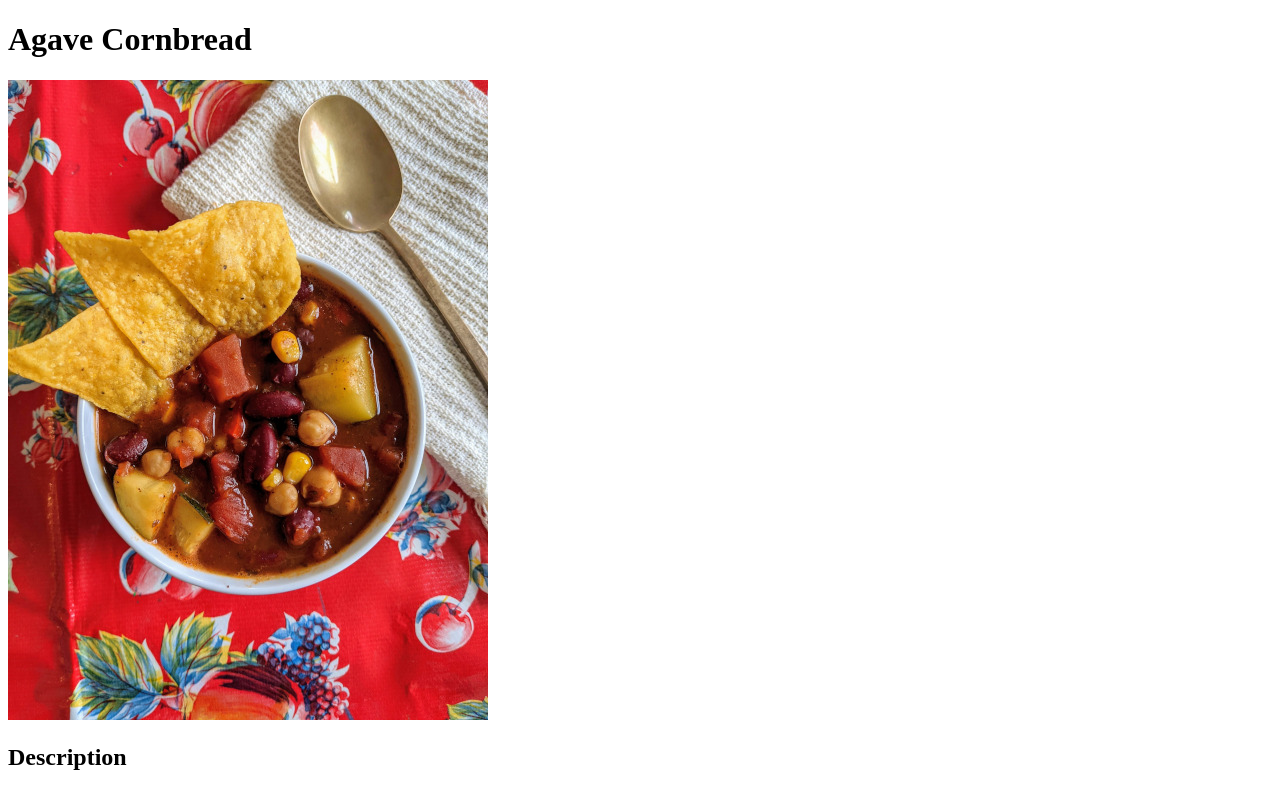
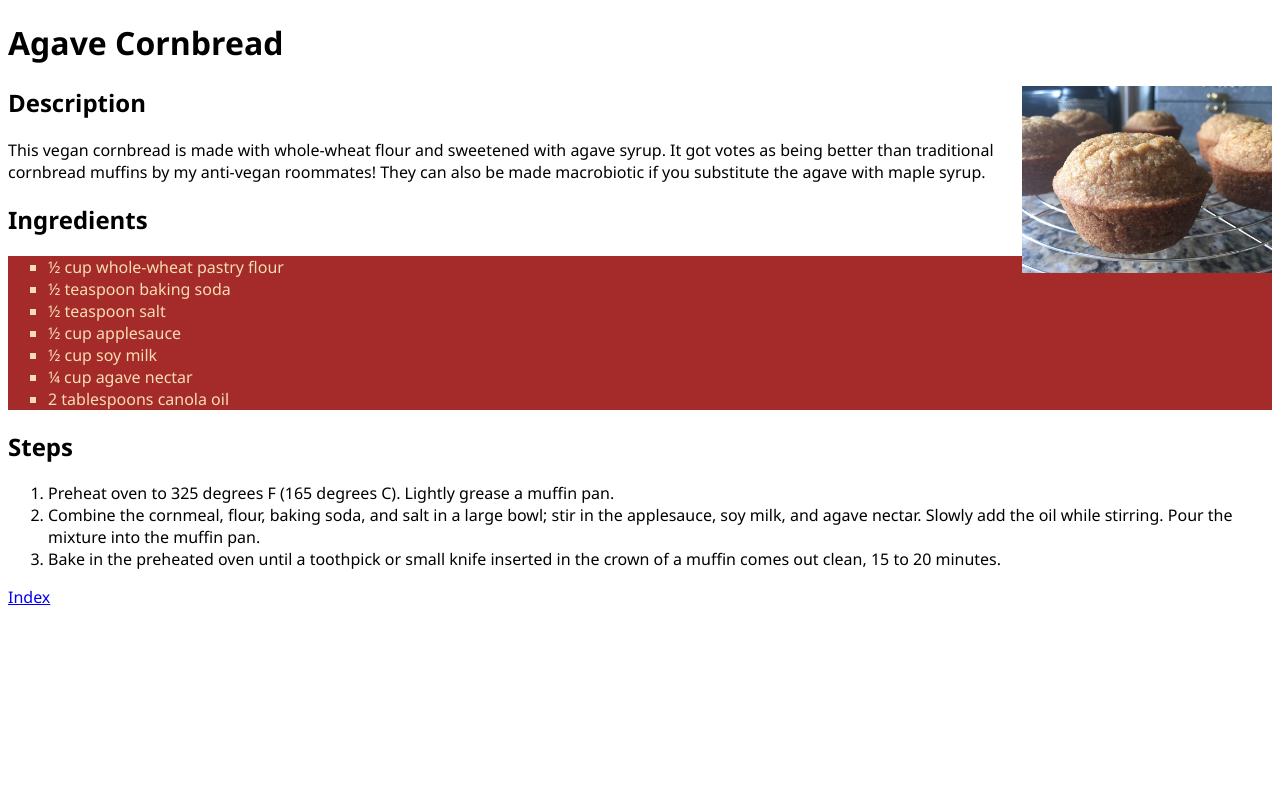
Before and after one commit to pedroleone/odin-recipes, a plain HTML site: page recipes/agave_cornbread.html in a window 1280 px wide. Shown: the top 788 px of the page. Drawn offline with Linux system fonts and the light colour scheme.

Commit message:
Finished CSS exercises

```diff
--- a/recipes/agave_cornbread.html
+++ b/recipes/agave_cornbread.html
@@ -3,14 +3,15 @@
     <head>
         <title>Agave Cornbread</title>
         <meta charset="UTF-8">
+        <link href="..\style.css" rel="stylesheet">
     </head>
     <body>
         <h1>Agave Cornbread</h1>
-        <img src="./img/chilli.jpg" alt="Agave Cornbread">
+        <img src="./img/agave_cornbread.jpg" alt="Agave Cornbread">
         <h2>Description</h2>
         <p>This vegan cornbread is made with whole-wheat flour and sweetened with agave syrup. It got votes as being better than traditional cornbread muffins by my anti-vegan roommates! They can also be made macrobiotic if you substitute the agave with maple syrup.</p>
         <h2>Ingredients</h2>
-        <ul>
+        <ul class="ingredients">
             <li>½ cup whole-wheat pastry flour</li>
             <li>½ teaspoon baking soda</li>
             <li>½ teaspoon salt</li>
--- a/style.css
+++ b/style.css
@@ -1,3 +1,21 @@
 body {
     font-family: 'Segoe UI', Tahoma, Geneva, Verdana, sans-serif;
 }
+
+ul.recipes {
+    list-style-type: square;
+    font-size: 1.3em;
+    font-weight: bolder;
+}
+
+img {
+    width: 250px;
+    height: auto;
+    float: right;
+}
+
+.ingredients {
+    list-style-type: square;
+    color: wheat;
+    background-color: brown;
+}
```
Also changed, not shown: index.html (+6 -4 lines), recipes/chilli.html (+2 -1 lines), recipes/french_onion.html (+2 -1 lines), recipes/ginger_noodle.html (+2 -1 lines).
